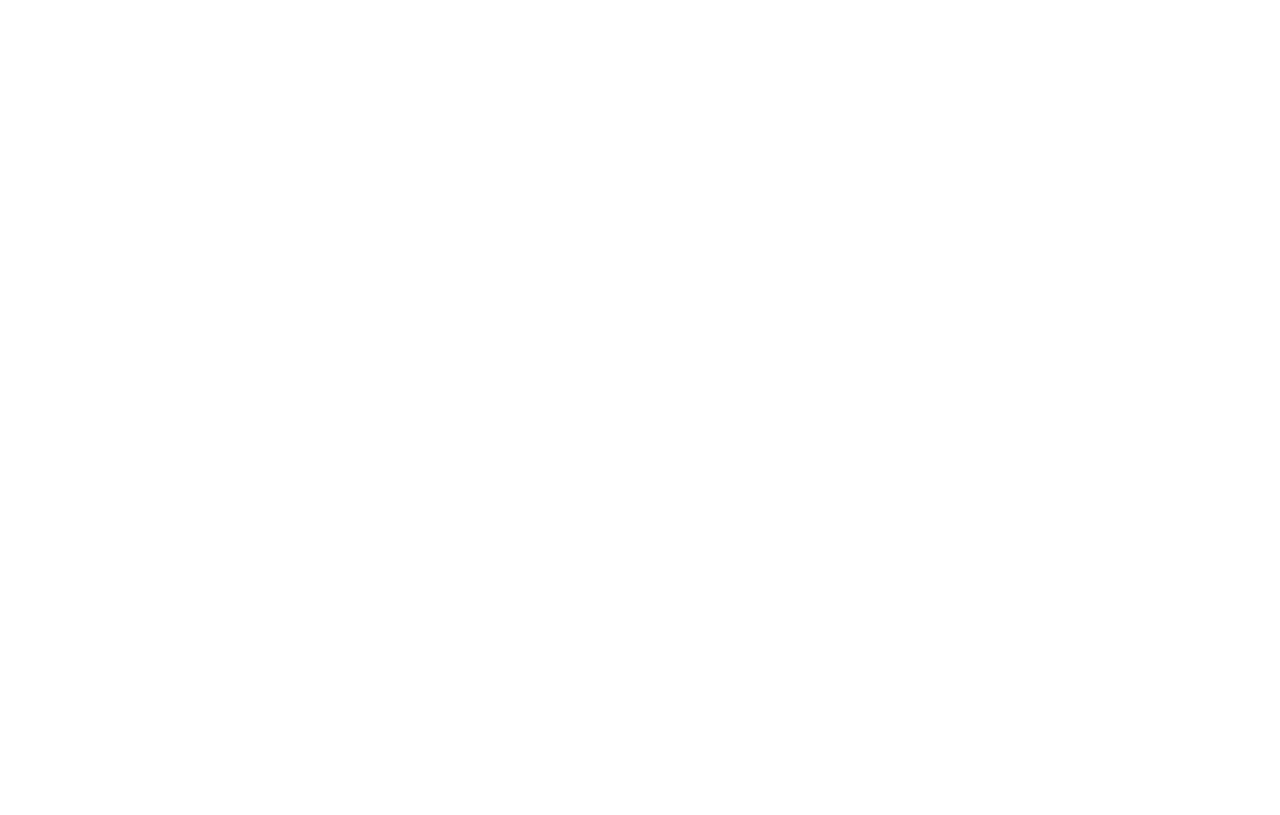
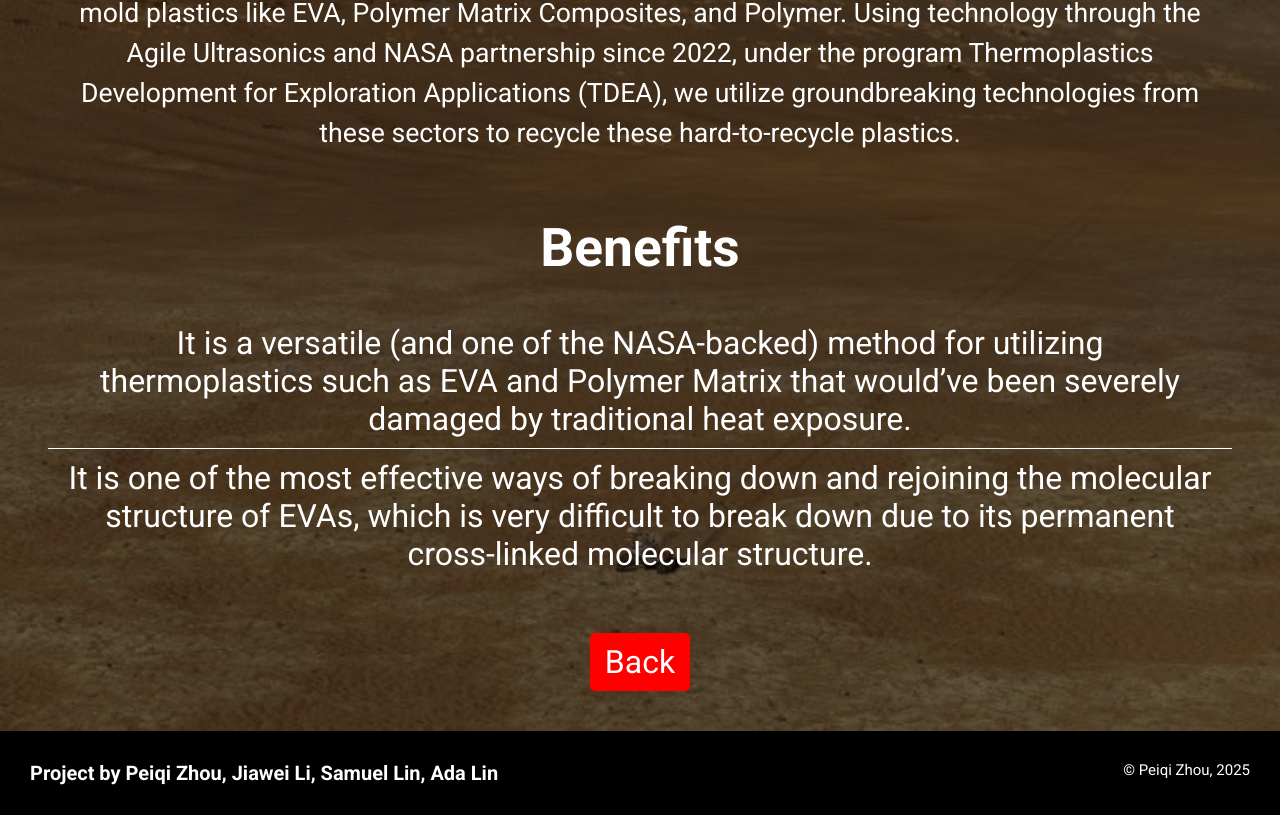
Before and after one commit to JeffZhou3127/Base-3R4, a React (Vite) app: page /cosmic-celebrations in a window 1280 px wide. Shown: the part 602-1417 px from the top of the page. Before the commit the page ends 800 px from the top, so only its background shows below. Built offline with nearby package versions, Linux system fonts and the light colour scheme.

Commit message:
add display for info

```diff
--- a/src/views/solutions/Solutions.jsx
+++ b/src/views/solutions/Solutions.jsx
@@ -8,7 +8,7 @@
 const Solutions = () => {
   const solutions = useSelector(selectSolutions);
   const { solutionTitle } = useParams();
-
+  window.scroll(0, 0);
   const solution = solutions.find(({ solutionName }) => solutionName === solutionTitle);
   if (!solution) {
     return (
@@ -22,9 +22,29 @@
     );
   }
 
+  const getbenifits = (item) => {
+    console.log(item);
+    return "<p className={styles.text}>" + item + "</p>";
+  };
   return (
-    <section>
-      {/* Display all the data from solutions (check ./solutionsSlice for the object keys) */}
+
+    <section className={styles.solutions}>
+      <div className={styles.overlay}>
+        {/* Display all the data from solutions (check ./solutionsSlice for the object keys) */}
+        <h2 className={styles.title}>{solution.solutionName}</h2>
+        <p className={styles.text}>{solution.solutionDetails}</p>
+        <h2 className={styles.title}>Solution</h2>
+        <p className={styles.text}>{solution.solution}</p>
+        <h2 className={styles.title}>Benefits</h2>
+        <div>
+          {solution.benefits.map((benefit) =>
+            <p className={styles.p}>{benefit}</p>
+          )}
+        </div>
+        <div className={styles.button}>
+        <Link className={styles.back} to={ROUTES.homepage}>Back</Link>
+        </div>
+      </div>
     </section>
   );
 };
--- a/src/views/solutions/Solutions.module.css
+++ b/src/views/solutions/Solutions.module.css
@@ -18,14 +18,6 @@
 
 .overlay * {
   padding: 10px;
-}
-
-.overlay h2 {
-  font-size: 75px;
-}
-
-.overlay p {
-  font-size: 20px;
 }
 
 .link {
@@ -87,3 +79,82 @@
     height: 200rem;
   }
 }
+
+/* solutions */
+
+
+
+.solutions {
+   background-color: black;
+   justify-content: center;
+   text-align: center;
+   background-image: url("../../assets/mars_jezero_crater.jpg");
+   background-repeat: no-repeat;
+   background-position: center;
+   background-size: cover;
+}
+
+.title {
+  padding: 2%;
+  font-size: 500%;
+  text-transform: capitalize;
+  font-family: "Roboto", Helvetica, Arial, sans-serif;
+}
+
+.text {
+  line-height: 150%;
+  font-family: "Roboto", Helvetica, Arial, sans-serif;
+  font-size: 250%;
+  width: 100%;
+  padding-bottom: 3%;
+  padding-left: 5%;
+  padding-right: 5%;
+}
+
+.back {
+  padding: 10px;
+  padding-left: 15px;
+  padding-right: 15px;
+
+  background-color: red;
+  text-decoration: none;
+  text-align: center;
+  font-size: 300%;
+  width: 175px;
+  border-radius: 5px;
+  margin-top: 15px;
+  transition:
+    transform 0.15s ease-in-out,
+    color 0.15s ease-in-out,
+    background-color 0.15s ease-in-out;
+}
+
+.back:active {
+  color: #DDD;
+  background-color: #D00;
+}
+
+.button {
+  width: 100%;
+  padding: 50px;
+  transition: 0.15s;
+  border-width: 2px;
+  border-color: black;
+}
+
+.button:hover {
+  transform: scale(1.025);
+}
+
+.p {
+  font-size: 300%;
+  width: 90%;
+  margin-left: 5%;
+}
+
+.p+.p {
+  font-size: 300%;
+  border-top: 1px solid white;
+  width: 94%;
+  margin-left: 3%;
+}
```
